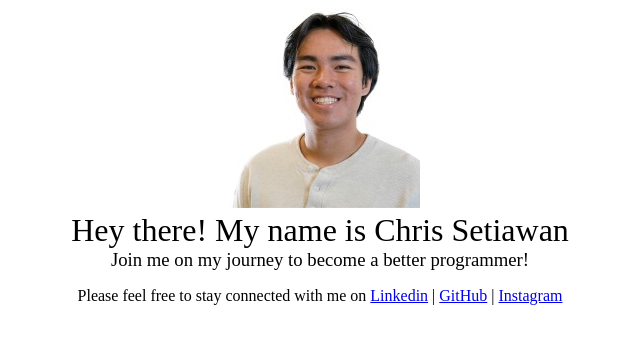
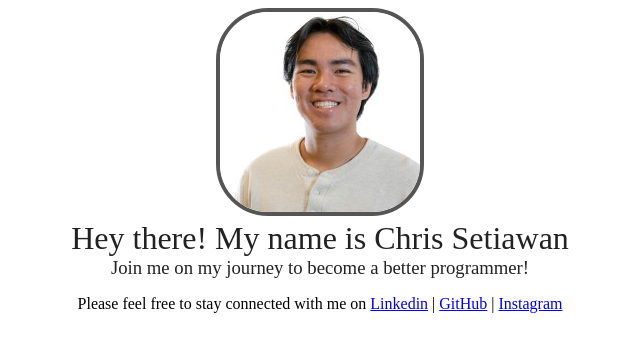
Before and after one commit to Chrissss23/Website, a plain HTML site: page index.html in a window 1280 px wide. Shown: the whole page, without its empty margins (320-960 px from the left). Drawn offline with Linux system fonts and the light colour scheme.

Commit message:
Changed styles in css

```diff
--- a/style.css
+++ b/style.css
@@ -1,16 +1,20 @@
-img {
+.headshot img{
     width: 200px;
     height: 200px;
     margin-left: auto;
     margin-right: auto;
-    /* border-radius: calc(var(--image) * 2);
-    border: 4px solid #555; */
+    border-radius:  25%;
+    border: 4px solid #555;
 }
 
 .greeting h1, .greeting h3 {
     margin: 0%;
     padding: 0%;
     font-weight: normal;
+}
+
+.greeting{
+    color: #222222;
 }
 
 
@@ -26,4 +30,5 @@ img {
 
 body{
     text-align: center;
+    display: block;
 }
```
